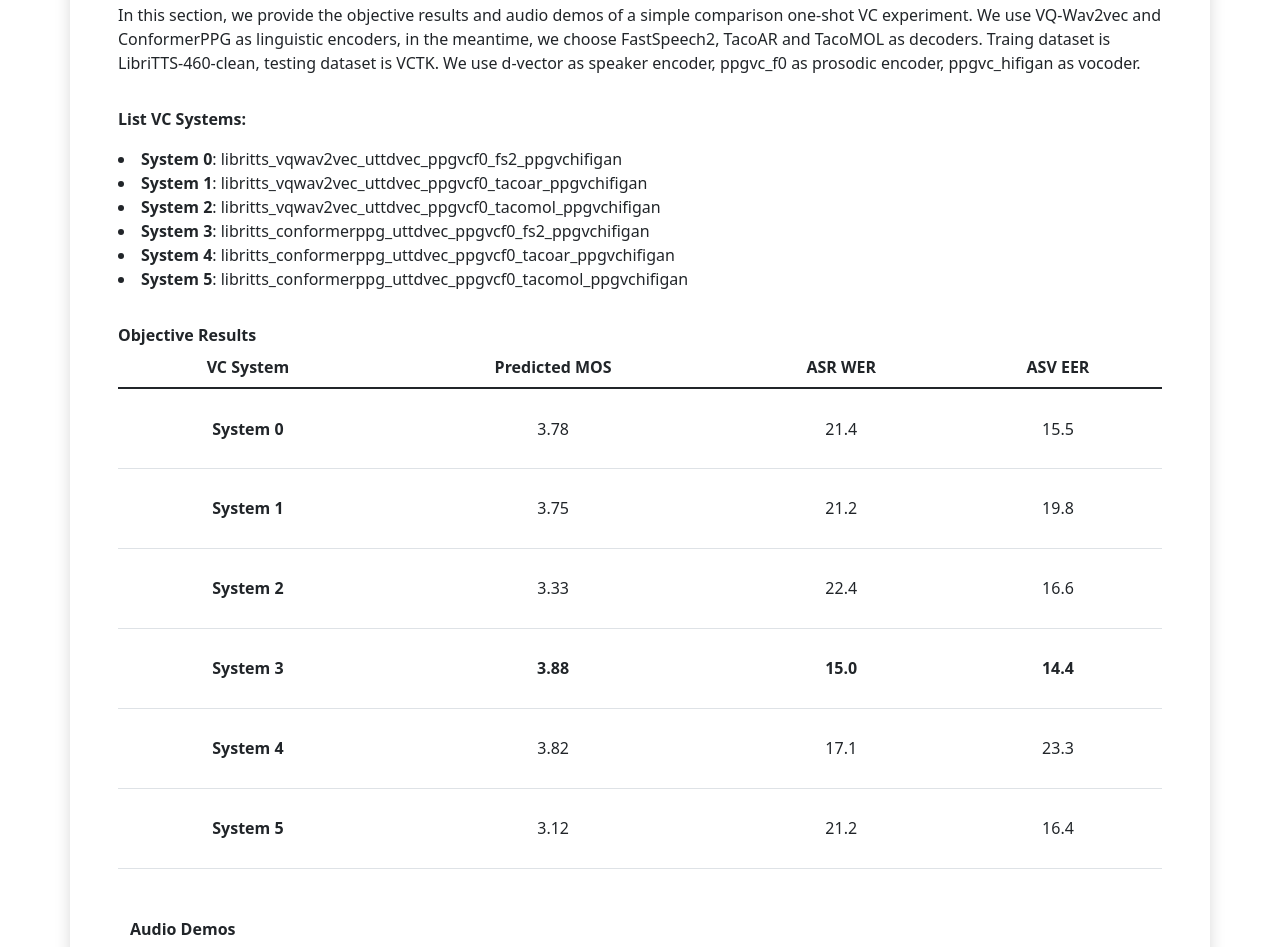
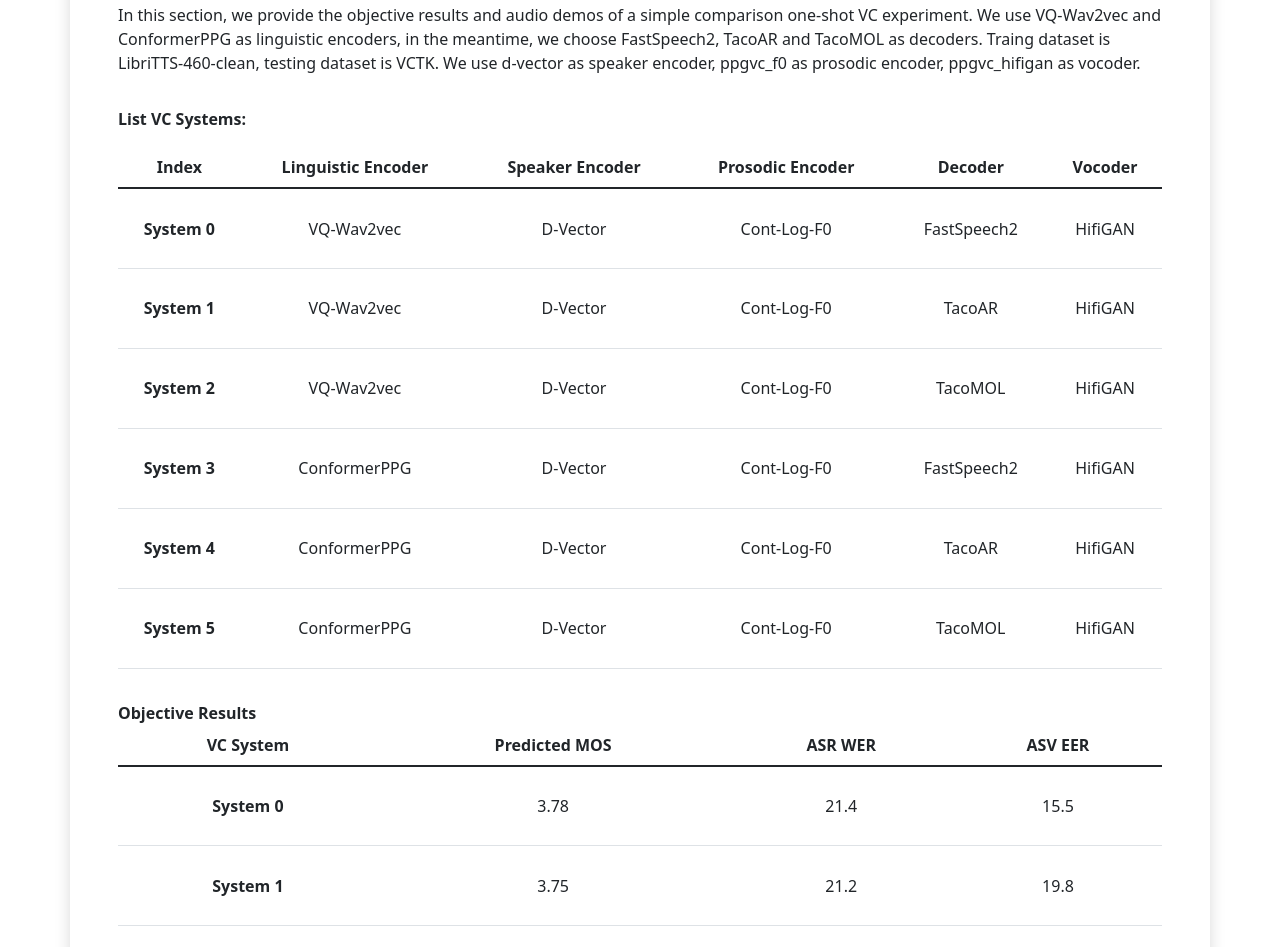
Before and after one commit to MingjieChen/MingjieChen.github.io, a plain HTML site: page easyvc/index.html in a window 1280 px wide. Shown: the part 1800-2747 px from the top of the page. Drawn offline with nearby package versions, Linux system fonts and the light colour scheme.

Commit message:
update system list table

```diff
--- a/easyvc/index.html
+++ b/easyvc/index.html
@@ -88,14 +88,32 @@
      </p>
 
      <div>
-     <p style="margin-top: 2em"> <b>List VC Systems:</b>
-     <li><b>System 0</b>: libritts_vqwav2vec_uttdvec_ppgvcf0_fs2_ppgvchifigan</li>
-     <li><b>System 1</b>: libritts_vqwav2vec_uttdvec_ppgvcf0_tacoar_ppgvchifigan</li>
-     <li><b>System 2</b>: libritts_vqwav2vec_uttdvec_ppgvcf0_tacomol_ppgvchifigan</li>
-     <li><b>System 3</b>: libritts_conformerppg_uttdvec_ppgvcf0_fs2_ppgvchifigan</li>
-     <li><b>System 4</b>: libritts_conformerppg_uttdvec_ppgvcf0_tacoar_ppgvchifigan</li>
-     <li><b>System 5</b>: libritts_conformerppg_uttdvec_ppgvcf0_tacomol_ppgvchifigan</li>
-     </p>
+     <p style="margin-top: 2em"> <b>List VC Systems:</b></p>
+     <table
+          class="table table-hover"
+          id="list of systems"
+        >
+          <thead>
+            <tr>
+              <th style="text-align: center" >Index</th>
+              <th style="text-align: center">Linguistic Encoder</th>
+              <th style="text-align: center">Speaker Encoder</th>
+              <th style="text-align: center">Prosodic Encoder</th>
+              <th style="text-align: center">Decoder</th>
+              <th style="text-align: center">Vocoder</th>
+
+
+            </tr>
+          </thead>
+          <tbody>
+             <tr height=80px> <td style="text-align: center"><b>System 0</b></td> <td style="text-align: center">VQ-Wav2vec</td> <td style="text-align: center">D-Vector</td> <td style="text-align: center">Cont-Log-F0</td> <td style="text-align: center">FastSpeech2</td> <td style="text-align: center">HifiGAN</td> </tr>
+             <tr height=80px> <td style="text-align: center"><b>System 1</b></td> <td style="text-align: center">VQ-Wav2vec</td> <td style="text-align: center">D-Vector</td> <td style="text-align: center">Cont-Log-F0</td> <td style="text-align: center">TacoAR</td> <td style="text-align: center">HifiGAN</td></tr>
+             <tr height=80px> <td style="text-align: center"><b>System 2</b></td> <td style="text-align: center">VQ-Wav2vec</td> <td style="text-align: center">D-Vector</td> <td style="text-align: center">Cont-Log-F0</td> <td style="text-align: center">TacoMOL</td> <td style="text-align: center">HifiGAN</td> </tr>
+             <tr height=80px> <td style="text-align: center"><b>System 3</b></td> <td style="text-align: center">ConformerPPG</td><td style="text-align: center">D-Vector</td> <td style="text-align: center">Cont-Log-F0</td> <td style="text-align: center">FastSpeech2</td> <td style="text-align: center">HifiGAN</td></tr>
+             <tr height=80px> <td style="text-align: center"><b>System 4</b></td> <td style="text-align: center">ConformerPPG</td> <td style="text-align: center">D-Vector</td> <td style="text-align: center">Cont-Log-F0</td> <td style="text-align: center">TacoAR</td> <td style="text-align: center">HifiGAN</td></tr>
+             <tr height=80px> <td style="text-align: center"><b>System 5</b></td> <td style="text-align: center">ConformerPPG</td> <td style="text-align: center">D-Vector</td> <td style="text-align: center">Cont-Log-F0</td> <td style="text-align: center">TacoMOL</td> <td style="text-align: center">HifiGAN</td></tr>
+          </tbody>
+        </table>
    </div>
 
      <div style="margin-top: 2em">
```
